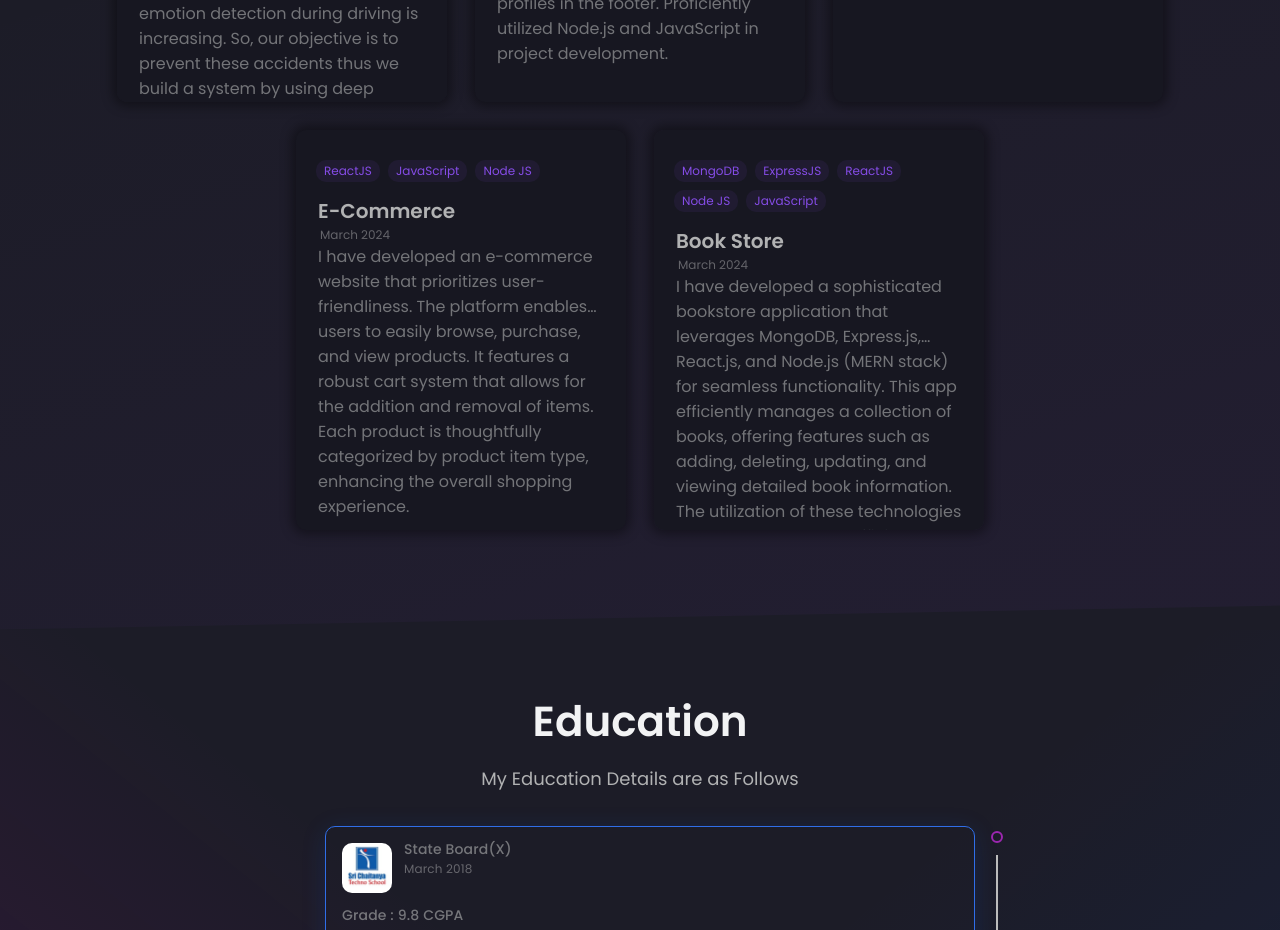
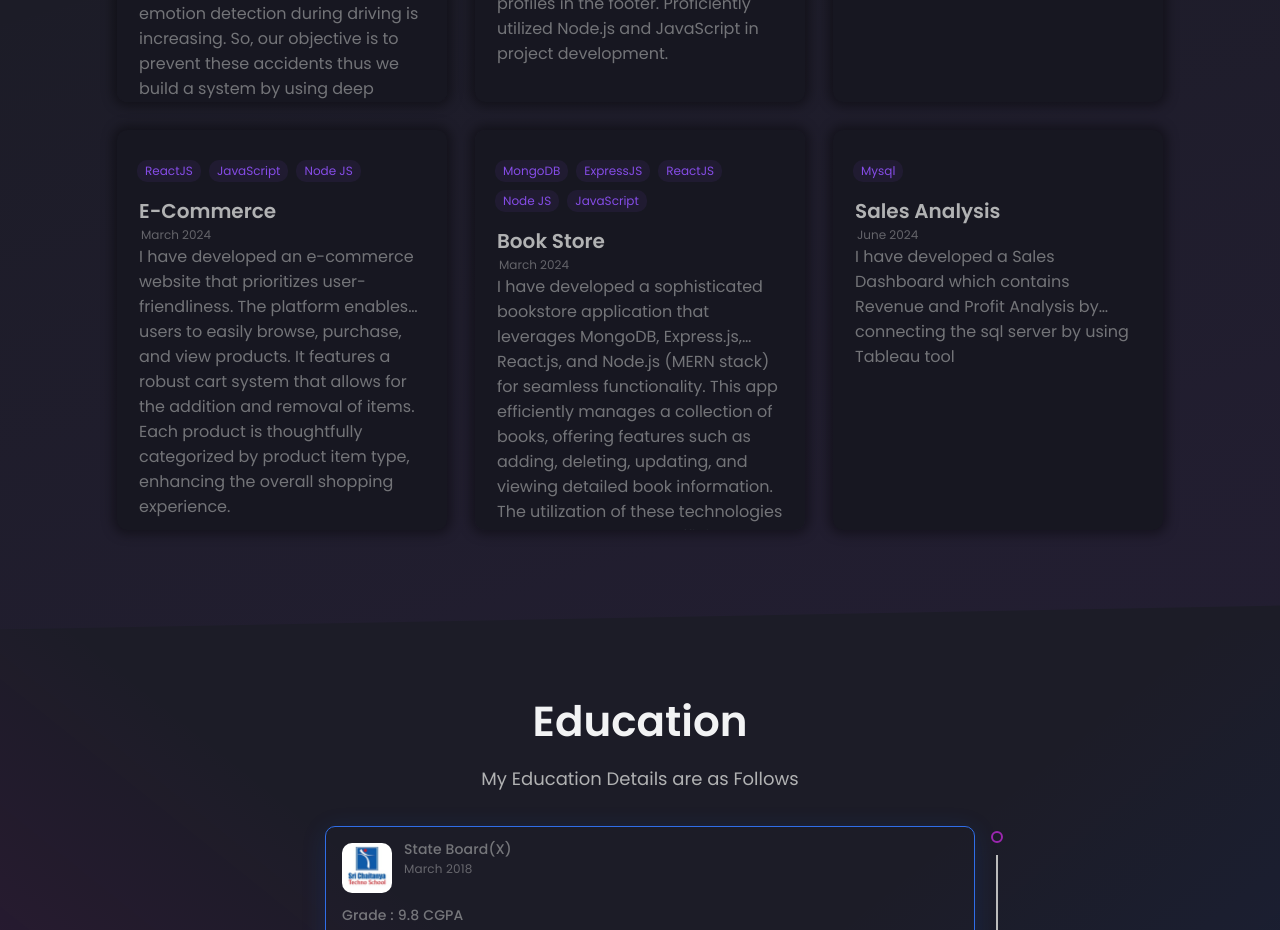
Before and after one commit to saiaravind0014/portfolio_page, a React (Create React App) app: page / in a window 1280 px wide. Shown: the part 2740-3670 px from the top of the page. Built offline with nearby package versions, Linux system fonts and the light colour scheme.

Commit message:
Update constants.js
added a project details

```diff
--- a/src/data/constants.js
+++ b/src/data/constants.js
@@ -329,4 +329,17 @@ export const Bio = {
       ],
       category: "web app",
     },
+      {
+      id: 4,
+      title: "Sales Analysis",
+      date: "June 2024",
+      description:
+        "I have developed a Sales Dashboard which contains Revenue and Profit Analysis by connecting the sql server by using Tableau tool",
+      // image:
+      //   "https://user-images.githubusercontent.com/64485885/255202416-e1f89b04-2788-45b0-abc2-9dec616669e2.png",
+      tags: [
+        "Mysql",
+      ],
+      category: "others",
+    },
   ];
```
